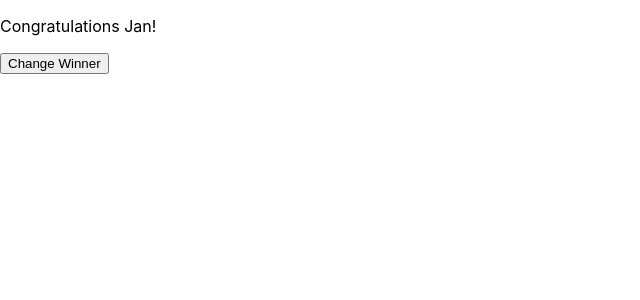
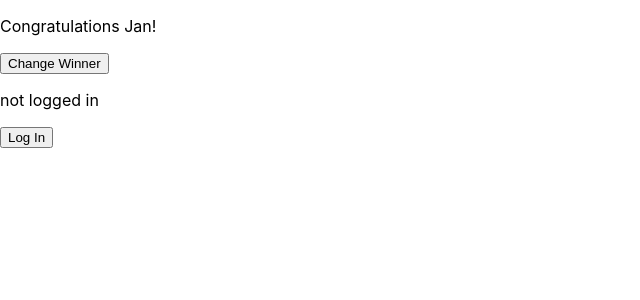
Before and after one commit to alicandev/learning_react-hooks, a React (Create React App) app: page / in a window 1280 px wide. Shown: the top 300 px of the page, without its empty margins (0-640 px from the left). Built offline with nearby package versions, Linux system fonts and the light colour scheme.

Commit message:
Working with the dependency array.

```diff
--- a/src/index.js
+++ b/src/index.js
@@ -6,12 +6,27 @@
 import './index.css';
 
 const App = () => {
-  const [name, setName] = useState('Jan');
-  useEffect(() => document.title = `Celebrate ${name}`);
+  const [ name, setName ] = useState('Jan');
+  const [ admin, setAdmin ] = useState(false);
+
+  useEffect(() => {
+    console.log(`Celebrate ${name}`);
+  }, [name]);
+
+  useEffect(() => {
+    console.log(`the user is: ${admin ? 'admin' : 'not admin'}.`);
+  }, [admin]);
+
   return (
     <section>
       <p>Congratulations {name}!</p>
-      <button onClick={() => setName('Will')}>Change Winner</button>
+      <button onClick={() => setName('Will')} >
+        Change Winner
+      </button>
+      <p>{admin ? 'logged in' : 'not logged in'}</p>
+      <button onClick={() => setAdmin(true)}>
+        Log In
+      </button>
     </section>
   );
 };
```
Also changed, not shown: 1 other file (tests, documents, lock files or other folders).
